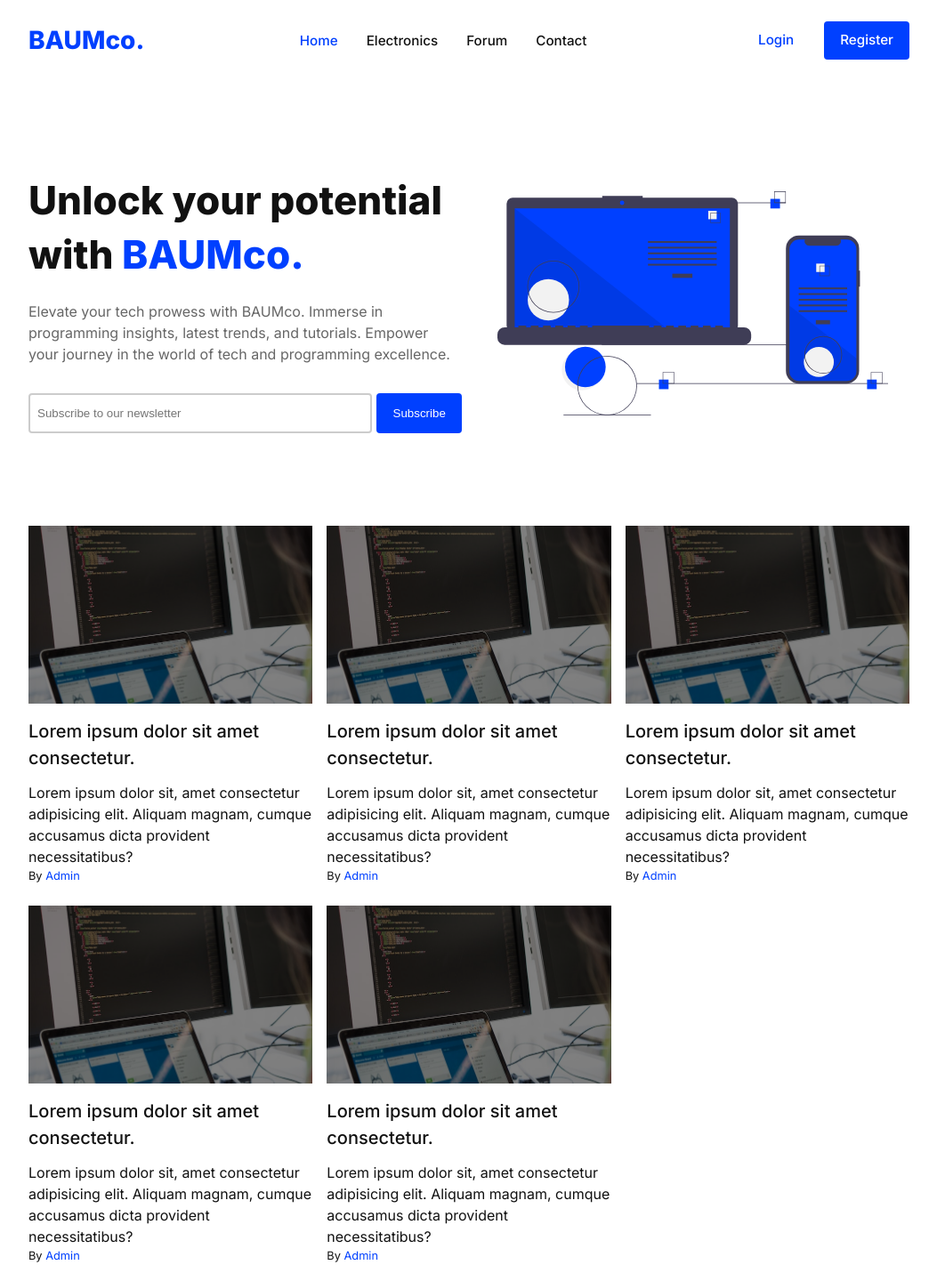
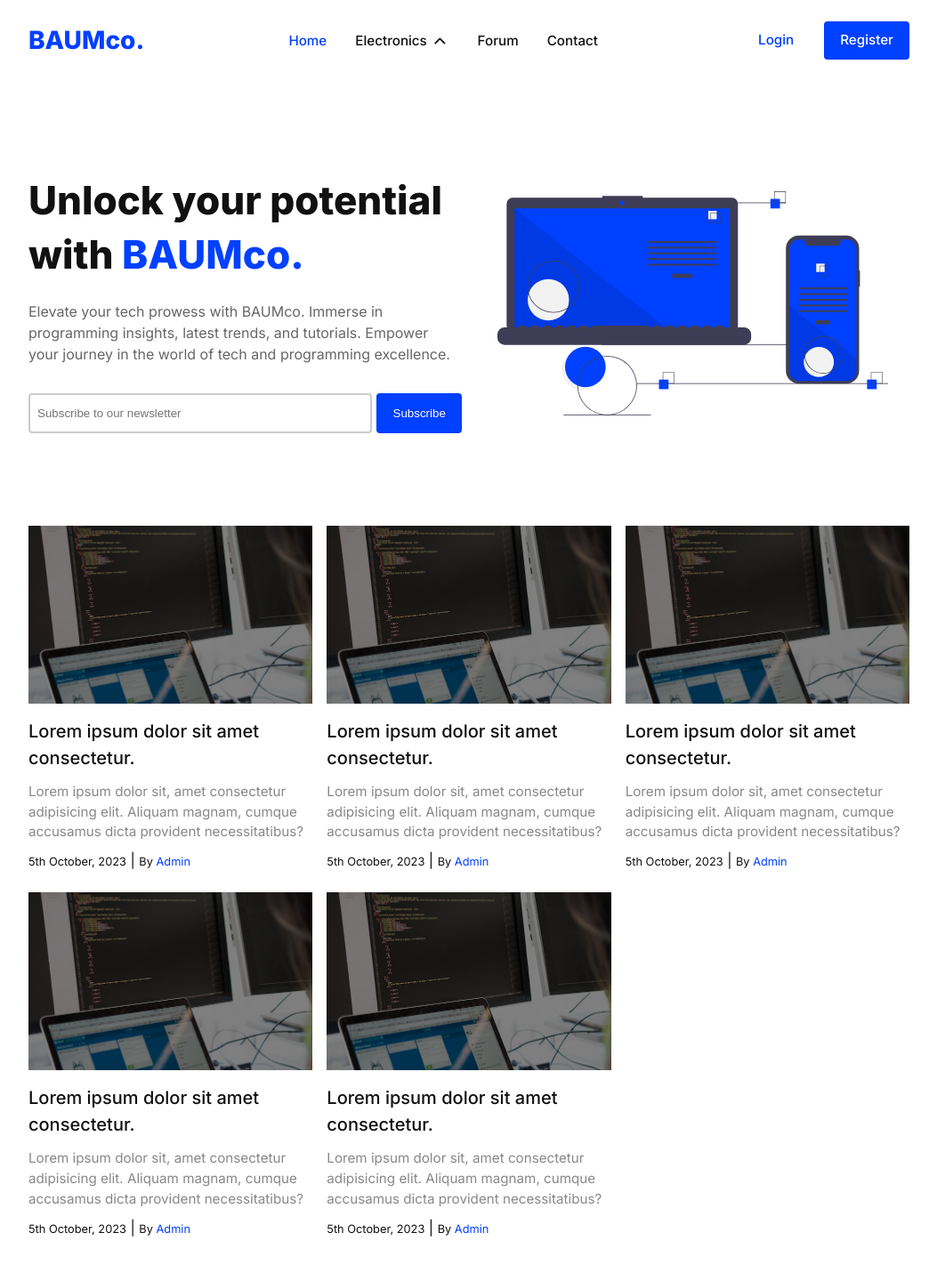
Before and after one commit to BenedictUmeozor/baumco-v2, a Next.js app: page / in a window 1280 px wide. Shown: the top 1440 px of the page at 89% size, without its empty margins (113-1166 px from the left). Built offline with nearby package versions, Linux system fonts and the light colour scheme.

Commit message:
reworked mobile nav

```diff
--- a/components/Header/header.module.scss
+++ b/components/Header/header.module.scss
@@ -2,7 +2,7 @@
 
 .header {
   background-color: rgba(255, 255, 255, 0.7);
-  z-index: 9;
+  z-index: 999;
   position: sticky;
   top: 0;
 
--- a/components/Header/index.tsx
+++ b/components/Header/index.tsx
@@ -7,6 +7,8 @@ import Nav from "../Nav";
 import { Menu, X } from "react-feather";
 import { Fragment, useState } from "react";
 import MobileNav from "../MobileNav";
+import { AnimatePresence } from "framer-motion";
+import { v4 as uuidv4 } from "uuid";
 
 const Header = () => {
   const [showMobileNav, setShowMobileNav] = useState(false);
@@ -38,7 +40,15 @@ const Header = () => {
           </div>
         </Container>
       </header>
-      {showMobileNav && <MobileNav />}
+
+      <AnimatePresence>
+        {showMobileNav && (
+          <MobileNav
+            key={`element-${uuidv4()}`}
+            onClick={() => setShowMobileNav(false)}
+          />
+        )}
+      </AnimatePresence>
     </Fragment>
   );
 };
--- a/components/MobileNav/index.tsx
+++ b/components/MobileNav/index.tsx
@@ -2,21 +2,28 @@
 
 import Link from "next/link";
 import styles from "./nav.module.scss";
-import { Fragment } from "react";
+import { Fragment, MouseEventHandler, useState } from "react";
 import { usePathname } from "next/navigation";
-import { motion, AnimatePresence } from "framer-motion";
+import { motion } from "framer-motion";
+import { ChevronUp } from "react-feather";
 
-const MobileNav = () => {
+type PropTypes = {
+  onClick: MouseEventHandler<HTMLAnchorElement>;
+  key: string;
+};
+
+const MobileNav = ({ onClick, key }: PropTypes) => {
   const pathname = usePathname();
+  const [showContent, setShowContent] = useState(false);
 
   return (
     <Fragment>
-      <AnimatePresence>
       <motion.nav
-          key={pathname + 5}
-          initial={{ x: "-100%", opacity: 0 }}
-          animate={{ x: 0, opacity: 1 }}
-          exit={{ x: "100%", opacity: 0 }}
+        key={key}
+        initial={{ opacity: 0, y: -50 }}
+        animate={{ opacity: 1, y: 0 }}
+        exit={{ opacity: 0 }}
+        transition={{ duration: 0.25 }}
         className={styles.nav}
       >
         <ul>
@@ -24,21 +31,30 @@ const MobileNav = () => {
             <Link
               href="/"
               className={`${pathname === "/" ? styles.active : ""}`}
+              onClick={onClick}
             >
               Home
             </Link>
           </li>
           <li>
             <div className={styles.accordion}>
-                <Link href="#" onClick={(e) => e.preventDefault()}>
-                  Electronics
+              <Link
+                href="#"
+                onClick={(e) => {
+                  e.preventDefault();
+                  setShowContent((prev) => !prev);
+                }}
+              >
+                Electronics <ChevronUp />
               </Link>
+              {showContent && (
                 <div className={styles.content}>
                   <Link
                     href="/electronics/analog"
                     className={`${
                       pathname === "/electronics/analog" ? styles.active : ""
                     }`}
+                    onClick={onClick}
                   >
                     Analog
                   </Link>
@@ -47,6 +63,7 @@ const MobileNav = () => {
                     className={`${
                       pathname === "/electronics/digital" ? styles.active : ""
                     }`}
+                    onClick={onClick}
                   >
                     Digital
                   </Link>
@@ -57,6 +74,7 @@ const MobileNav = () => {
                         ? styles.active
                         : ""
                     }`}
+                    onClick={onClick}
                   >
                     Embedded systems
                   </Link>
@@ -67,16 +85,19 @@ const MobileNav = () => {
                         ? styles.active
                         : ""
                     }`}
+                    onClick={onClick}
                   >
                     Internet of things
                   </Link>
                 </div>
+              )}
             </div>
           </li>
           <li>
             <Link
               href="/forum"
               className={`${pathname === "/forum" ? styles.active : ""}`}
+              onClick={onClick}
             >
               Forum
             </Link>
@@ -85,6 +106,7 @@ const MobileNav = () => {
             <Link
               href="/contact"
               className={`${pathname === "/contact" ? styles.active : ""}`}
+              onClick={onClick}
             >
               Contact
             </Link>
@@ -93,6 +115,7 @@ const MobileNav = () => {
             <Link
               href="/login"
               className={`${pathname === "/login" ? styles.active : ""}`}
+              onClick={onClick}
             >
               Login
             </Link>
@@ -101,13 +124,13 @@ const MobileNav = () => {
             <Link
               href="/register"
               className={`${pathname === "/register" ? styles.active : ""}`}
+              onClick={onClick}
             >
               Register
             </Link>
           </li>
         </ul>
       </motion.nav>
-      </AnimatePresence>
     </Fragment>
   );
 };
--- a/components/MobileNav/nav.module.scss
+++ b/components/MobileNav/nav.module.scss
@@ -50,6 +50,24 @@
       }
 
       .accordion {
+        & > a {
+          display: flex;
+          align-items: center;
+          column-gap: 0.25rem;
+
+          svg {
+            width: 1.3rem;
+            transition: all 0.3s ease-in;
+          }
+        }
+
+        &:hover {
+          a {
+            svg {
+              transform: rotate(180deg);
+            }
+          }
+        }
         .content {
           margin-left: 1rem;
           a {
--- a/components/Nav/index.tsx
+++ b/components/Nav/index.tsx
@@ -4,6 +4,7 @@ import Link from "next/link";
 import styles from "./nav.module.scss";
 import { Fragment } from "react";
 import { usePathname } from "next/navigation";
+import { ChevronUp } from "react-feather";
 
 const Nav = () => {
   const pathname = usePathname();
@@ -23,7 +24,7 @@ const Nav = () => {
           <li>
             <div className={styles.dropdown}>
               <Link href="#" onClick={(e) => e.preventDefault()}>
-                Electronics
+                Electronics <ChevronUp />
               </Link>
               <div className={styles.content}>
                 <Link
--- a/components/Nav/nav.module.scss
+++ b/components/Nav/nav.module.scss
@@ -27,9 +27,26 @@
         position: relative;
         display: inline-block;
 
+        & > a {
+          display: flex;
+          align-items: center;
+          column-gap: 0.25rem;
+
+          svg {
+            width: 1.3rem;
+            transition: all 0.3s ease-in-out;
+          }
+        }
+
         &:hover {
           .content {
             display: block;
+          }
+
+          a {
+            svg {
+              transform: rotate(180deg);
+            }
           }
         }
 
--- a/components/Post/index.tsx
+++ b/components/Post/index.tsx
@@ -14,13 +14,16 @@ const Post = () => {
         <Link href="/">
           <h3>Lorem ipsum dolor sit amet consectetur.</h3>
         </Link>
-        <p>
+        <p className={styles.text}>
           Lorem ipsum dolor sit, amet consectetur adipisicing elit. Aliquam
           magnam, cumque accusamus dicta provident necessitatibus?
         </p>
-        <p>
-          By <span>Admin</span>
-        </p>
+        <div className={styles.footer}>
+          <p>5th October, 2023</p> |{" "}
+          <p>
+            By <span>Admin</span>
+          </p>
+        </div>
       </div>
     </div>
   );
--- a/components/Post/post.module.scss
+++ b/components/Post/post.module.scss
@@ -39,11 +39,18 @@
     }
   }
 
-  p {
-    &:first-child {
+  .text {
     font-size: 0.95rem;
     color: #888;
     margin-bottom: 0.5rem;
+  }
+
+  .footer {
+    p {
+      display: inline-block;
+
+      &:first-child {
+        font-size: 0.8rem;
       }
       &:last-child {
         font-size: 0.8rem;
@@ -58,3 +65,4 @@
       }
     }
   }
+}
--- a/package.json
+++ b/package.json
@@ -15,12 +15,14 @@
     "react-dom": "^18",
     "react-feather": "^2.0.10",
     "react-helmet": "^6.1.0",
-    "react-spinners": "^0.13.8"
+    "react-spinners": "^0.13.8",
+    "uuid": "^9.0.1"
   },
   "devDependencies": {
     "@types/node": "^20",
     "@types/react": "^18",
     "@types/react-dom": "^18",
+    "@types/uuid": "^9.0.4",
     "eslint": "^8",
     "eslint-config-next": "13.5.4",
     "sass": "^1.68.0",
```
Also changed, not shown: components/Hero/index.tsx (+5 -2 lines), 1 other file (tests, documents, lock files or other folders). Lines whose indentation alone changed are shown as unchanged.
